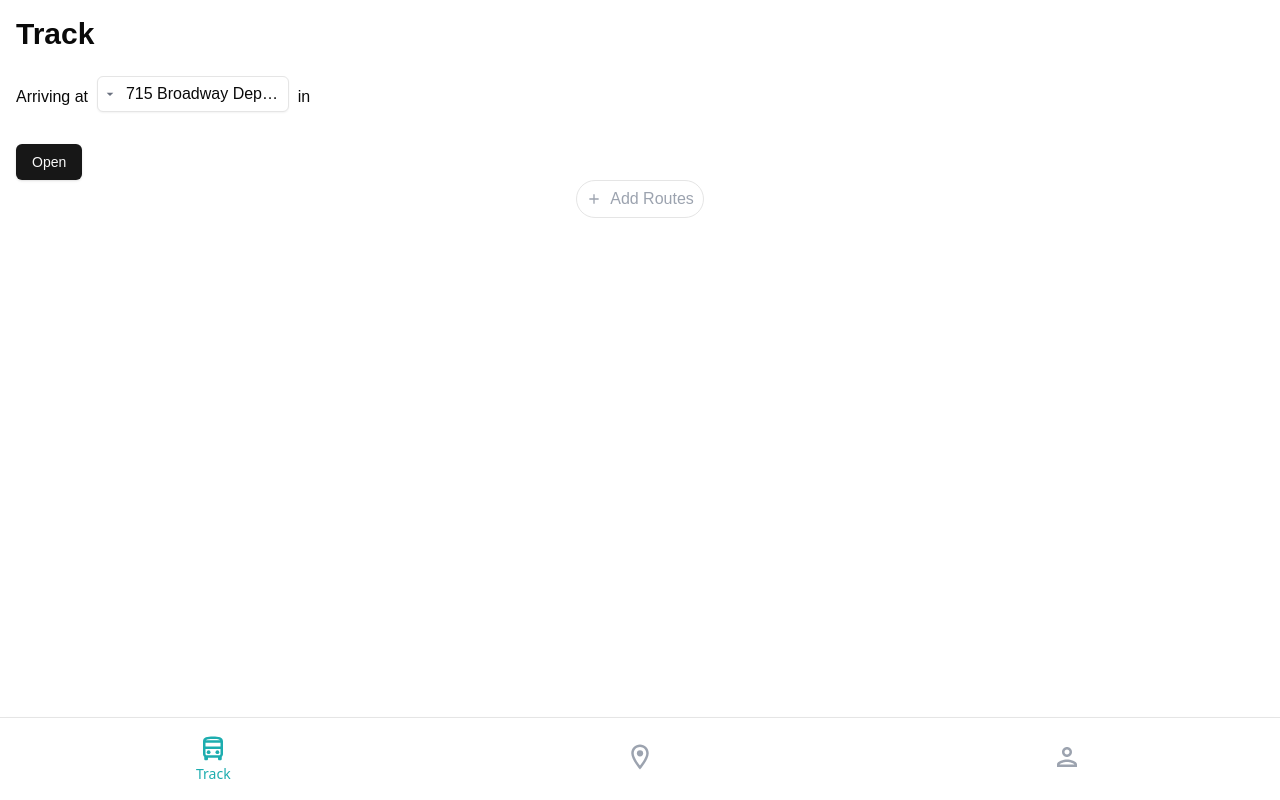
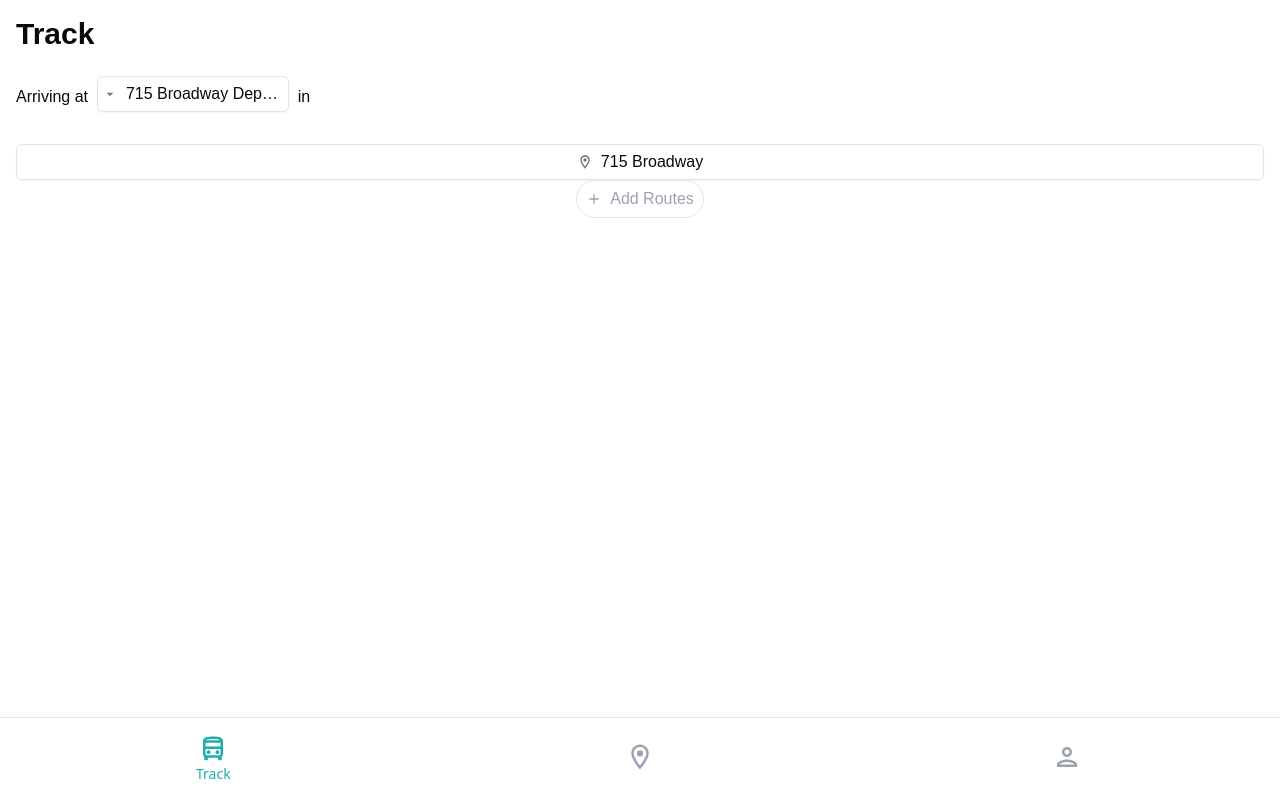
Before and after one commit to WangZhewei1027/NYU-GO, a Next.js app: page /main/track in a window 1280 px wide. Built offline with nearby package versions, Linux system fonts and the light colour scheme.

Commit message:
ui improve

```diff
--- a/components/Location.tsx
+++ b/components/Location.tsx
@@ -10,12 +10,14 @@ import {
 } from "@/components/ui/drawer";
 import { Button } from "@/components/ui/button";
 import { getAllStops, StopRoute, routes } from "@/app/utils";
-import React from "react";
+import React, { useState } from "react";
 import { Input } from "@/components/ui/input";
 import { MdOutlineSearch } from "react-icons/md";
+import { MdOutlineLocationOn } from "react-icons/md";
 
 export default function Location() {
   const [StopRoutes, setStopRoutes] = React.useState<StopRoute | null>(null);
+  const [selectedStop, setSelectedStop] = useState("715 Broadway");
 
   React.useEffect(() => {
     async function fetchStops() {
@@ -28,7 +30,10 @@ export default function Location() {
   return (
     <Drawer>
       <DrawerTrigger asChild>
-        <Button>Open</Button>
+        <Button variant={"outline"} className="p-1 text-base w-full max-w-full">
+          <MdOutlineLocationOn className="shrink-0 text-gray-500" />
+          <span className="truncate">{selectedStop}</span>
+        </Button>
       </DrawerTrigger>
       <DrawerContent className="h-[85vh]">
         <DrawerHeader>
@@ -52,7 +57,13 @@ export default function Location() {
         <div className="flex flex-col h-full overflow-y-auto px-8">
           {StopRoutes &&
             Object.entries(StopRoutes).map(([key, value], index) => (
-              <div key={index} className="py-4 border-b">
+              <div
+                key={index}
+                className="py-4 border-b transition transform active:scale-95 active:opacity-80"
+                onClick={() => {
+                  setSelectedStop(key);
+                }}
+              >
                 <div className="text-lg mb-1">{key}</div>
                 {value.map((stop, index) => (
                   <div
```
Also changed, not shown: public/route_a_mt.csv.
